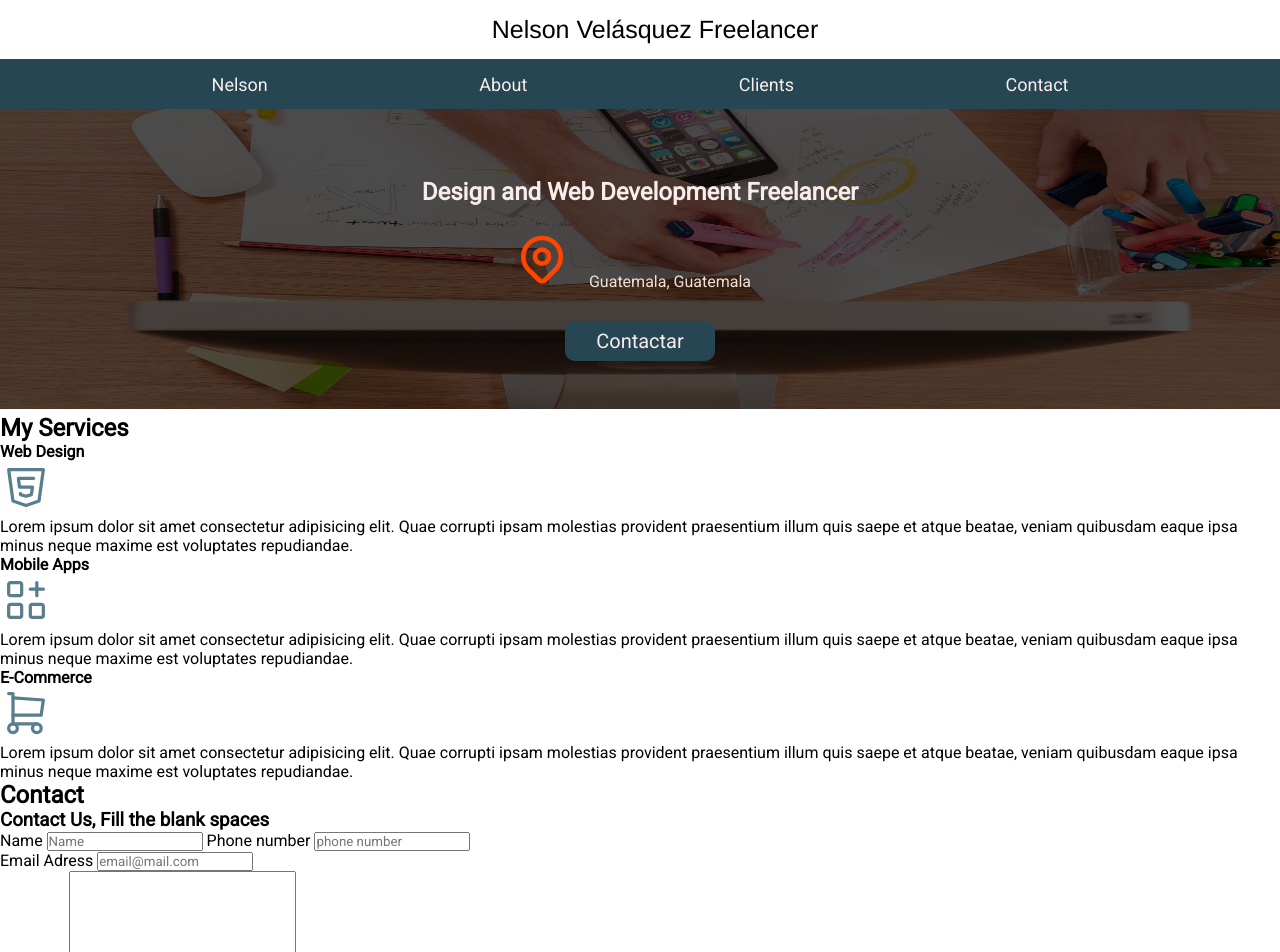
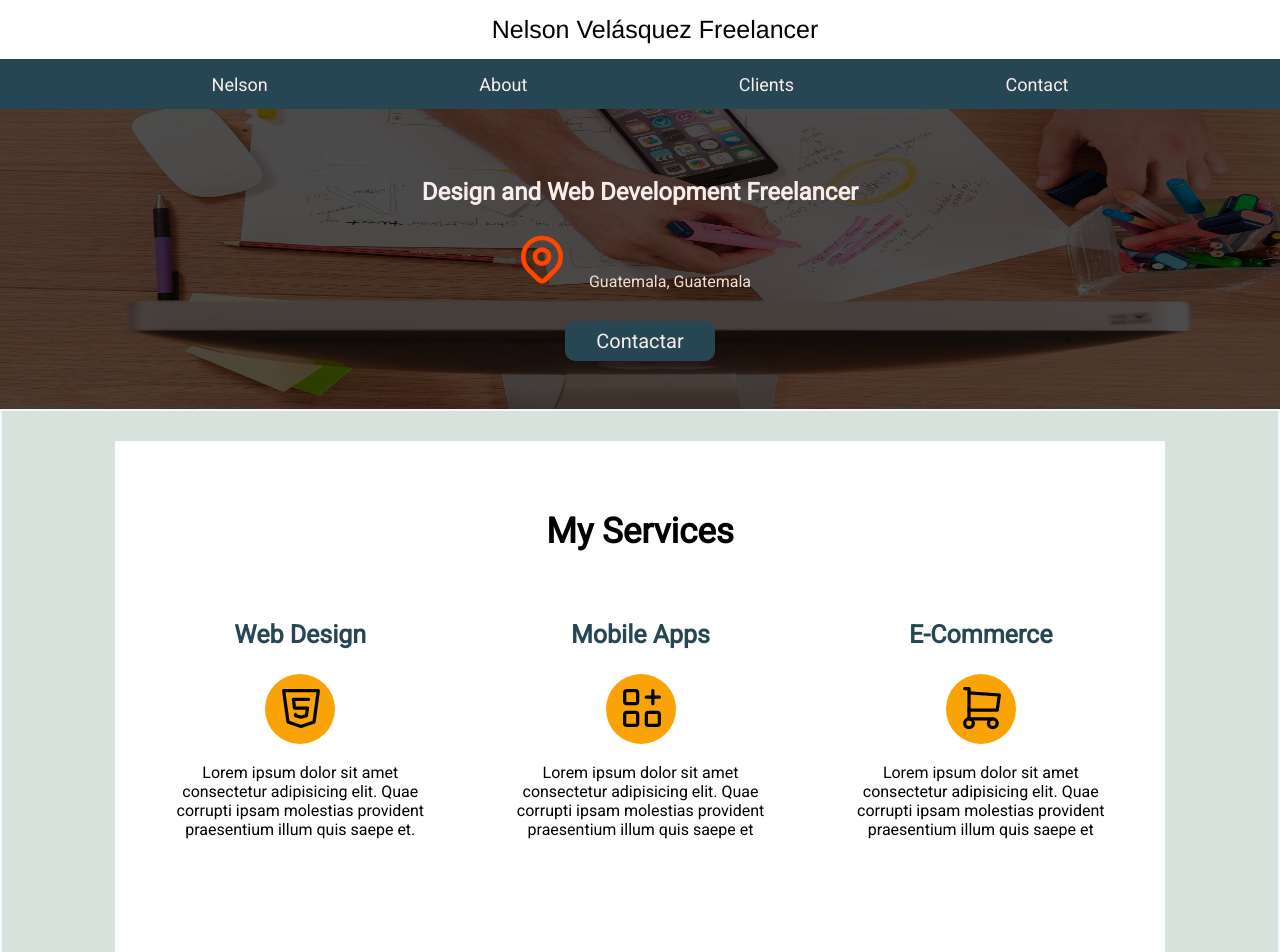
Before and after one commit to nelson-gif/site-freelance, a plain HTML site: page index.html in a window 1280 px wide. Shown: the top 952 px of the page. Drawn offline with Linux system fonts and the light colour scheme; a web font is replaced by a local one.

Commit message:
I finished seccion css My serices

```diff
--- a/assets/css/styles.css
+++ b/assets/css/styles.css
@@ -49,6 +49,7 @@ nav{
     width: 100%;
     height: 300px;
     margin-bottom: 5px;
+    margin: 0;
 }
 
 img{
@@ -97,3 +98,74 @@ img{
     color: #264653;
     cursor: pointer;
 }
+
+.principal{
+    background-color: #d8e2dc;
+    border: 2px solid aliceblue;
+}
+
+.center{
+    width: 80%;
+    margin: 30px auto;
+    background-color: white;
+    padding: 15px;
+    text-align: center;
+}
+
+.center h2{
+    margin-top: 55px;
+    font-size: 35px;
+}
+
+.services{
+    display: flex;
+    justify-content: space-around;
+}
+
+.item-block{
+    height: 300px;
+    width: 30%;
+    padding: 10px;
+    position: relative;
+    margin-top: 5px;
+    margin-bottom: 40px;
+}
+
+.center-item-block{
+    width: 85%;
+    height: 230px;
+    position: absolute;
+    padding: 15px;
+    top: 15%;
+    text-align: center;
+}
+
+div.center-item-block h4{
+    color: #264653;
+    font-size: 25px;
+    margin-bottom: 10px;
+}
+
+.circle{
+    width: 70px;
+    height: 70px;
+    border-radius:50%;
+    display: inline-block;
+    text-align: center;
+    background-color: #faa307;
+    position: relative;
+    margin-top: 15px;
+    margin-bottom: 15px;
+}
+
+.circle .icon{
+    position: absolute;
+    display: inline-block;
+    margin: auto;
+    top: 8px;
+    right: 8px;
+}
+
+div.center-item-block p{
+    text-align: center;
+}
--- a/index.html
+++ b/index.html
@@ -42,29 +42,34 @@
         </div>
     </div>
 
-    <main>
-        <section class="Services">
+    <main class="principal">
+        <div class="center">
             <h2>My Services</h2>
-            <div class="disenio-web">
+            <section class="services">
+                <div class="disenio-web item-block">
+                    <div class="center-item-block">
                         <h4>Web Design</h4>
+                        <div class="circle">
                             <svg xmlns="http://www.w3.org/2000/svg" class="icon icon-tabler icon-tabler-brand-html5" width="52"
-                    height="52" viewBox="0 0 24 24" stroke-width="1.5" stroke="#597e8d" fill="none"
+                                height="52" viewBox="0 0 24 24" stroke-width="1.5" stroke="black" fill="none"
                                 stroke-linecap="round" stroke-linejoin="round">
                                 <path stroke="none" d="M0 0h24v24H0z" fill="none" />
                                 <path d="M20 4l-2 14.5l-6 2l-6 -2l-2 -14.5z" />
                                 <path d="M15.5 8h-7l.5 4h6l-.5 3.5l-2.5 .75l-2.5 -.75l-.1 -.5" />
                             </svg>
+                        </div>
                         <p>
                             Lorem ipsum dolor sit amet consectetur adipisicing elit. Quae
-                    corrupti ipsam molestias provident praesentium illum quis saepe et
-                    atque beatae, veniam quibusdam eaque ipsa minus neque maxime est
-                    voluptates repudiandae.
+                            corrupti ipsam molestias provident praesentium illum quis saepe et.
                         </p>
                     </div>
-            <div class="mobile-apps">
+                </div>
+                <div class="mobile-apps item-block">
+                    <div class="center-item-block">
                         <h4>Mobile Apps</h4>
+                        <div class="circle">
                             <svg xmlns="http://www.w3.org/2000/svg" class="icon icon-tabler icon-tabler-apps" width="52" height="52"
-                    viewBox="0 0 24 24" stroke-width="1.5" stroke="#597e8d" fill="none" stroke-linecap="round"
+                                viewBox="0 0 24 24" stroke-width="1.5" stroke="black" fill="none" stroke-linecap="round"
                                 stroke-linejoin="round">
                                 <path stroke="none" d="M0 0h24v24H0z" fill="none" />
                                 <rect x="4" y="4" width="6" height="6" rx="1" />
@@ -73,17 +78,19 @@
                                 <line x1="14" y1="7" x2="20" y2="7" />
                                 <line x1="17" y1="4" x2="17" y2="10" />
                             </svg>
+                        </div>
                         <p>
                             Lorem ipsum dolor sit amet consectetur adipisicing elit. Quae
                             corrupti ipsam molestias provident praesentium illum quis saepe et
-                    atque beatae, veniam quibusdam eaque ipsa minus neque maxime est
-                    voluptates repudiandae.
                         </p>
                     </div>
-            <div class="disenio-web">
+                </div>
+                <div class="disenio-web item-block">
+                    <div class="center-item-block">
                         <h4>E-Commerce</h4>
+                        <div class="circle">
                             <svg xmlns="http://www.w3.org/2000/svg" class="icon icon-tabler icon-tabler-shopping-cart" width="52"
-                    height="52" viewBox="0 0 24 24" stroke-width="1.5" stroke="#597e8d" fill="none"
+                                height="52" viewBox="0 0 24 24" stroke-width="1.5" stroke="black" fill="none"
                                 stroke-linecap="round" stroke-linejoin="round">
                                 <path stroke="none" d="M0 0h24v24H0z" fill="none" />
                                 <circle cx="6" cy="19" r="2" />
@@ -91,12 +98,12 @@
                                 <path d="M17 17h-11v-14h-2" />
                                 <path d="M6 5l14 1l-1 7h-13" />
                             </svg>
+                        </div>
                         <p>
                             Lorem ipsum dolor sit amet consectetur adipisicing elit. Quae
                             corrupti ipsam molestias provident praesentium illum quis saepe et
-                    atque beatae, veniam quibusdam eaque ipsa minus neque maxime est
-                    voluptates repudiandae.
                         </p>
+                    </div>
                 </div>
             </section>
 
@@ -123,6 +130,7 @@
                     </div>
                 </form>
             </section>
+        </div>
     </main>
 
     <footer>
```
Lines whose indentation alone changed are shown as unchanged.
